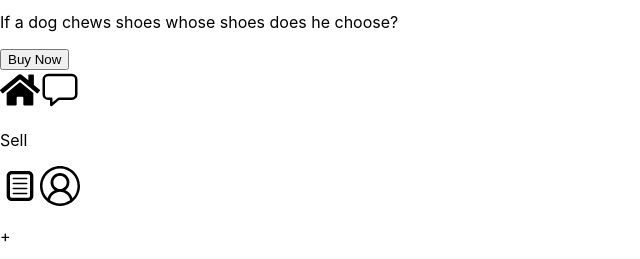
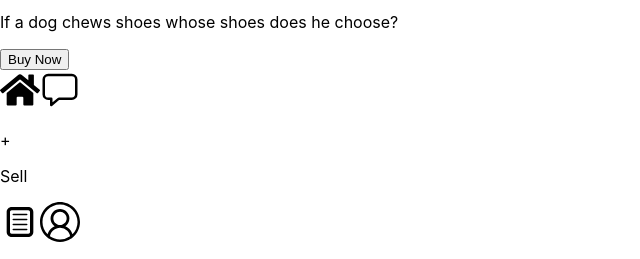
Before and after one commit to heyananthu/Olx-2025, a React (Create React App) app in the folder client/: page / in a window 1280 px wide. Shown: the part 2233-2492 px from the top of the page, without its empty margins (0-640 px from the left). Built offline with nearby package versions, Linux system fonts and the light colour scheme; the HTML template or start-up script is replaced by a standard one.

Commit message:
second commit 4

```diff
--- a/client/src/Components/User/UserPages/UserHome/BottomNav.jsx
+++ b/client/src/Components/User/UserPages/UserHome/BottomNav.jsx
@@ -7,21 +7,18 @@ import { useNavigate } from 'react-router-dom';
 function BottomNav() {
     const navigate = useNavigate()
     return (
-        <div>
-            <div className="bg-white fixed bottom-0 left-0 p-4 h-20 w-full shadow-lg flex justify-around items-center sm:hidden md:hidden">
+        <div className='bg-white  left-0 top-[52rem] bottom-0 p-2 h-32 w-full fixed sm:hidden md:hidden'>
             <div className='flex gap-11 text-black ml-2 mt-4'>
                 <FaHome size={40} className='cursor-pointer' />
                 <IoChatboxOutline size={40} className='cursor-pointer' />
-
+                <p className='rounded-full font-bold fixed left-[10rem] top-[48.5rem] w-24 h-24 text-6xl text-center bg-white border-8 border-l-green-500 border-t-red-600 border-r-yellow-300 border-b-blue-600 p-1 cursor-pointer'
+                    onClick={() => { navigate('/sellfirst') }}
+                >+</p>
                 <p className='text-2xl font-sans mt-4'>Sell</p>
                 <TiDocumentText size={40} className='cursor-pointer' />
                 <VscAccount size={40} className='cursor-pointer' />
             </div>
         </div>
-            <p className='rounded-full font-bold fixed left-[10.5rem] top-[49.5rem] bottom-[8rem] w-[6rem] h-[6rem] text-black text-6xl text-center bg-white border-8 border-l-green-500 border-t-red-600 border-r-yellow-300 border-b-blue-600 p-1 cursor-pointer'
-                        onClick={() => { navigate('/sellfirst') }}
-                    >+</p>
-        </div>
     )
 }
 
```
Lines whose indentation alone changed are shown as unchanged.
